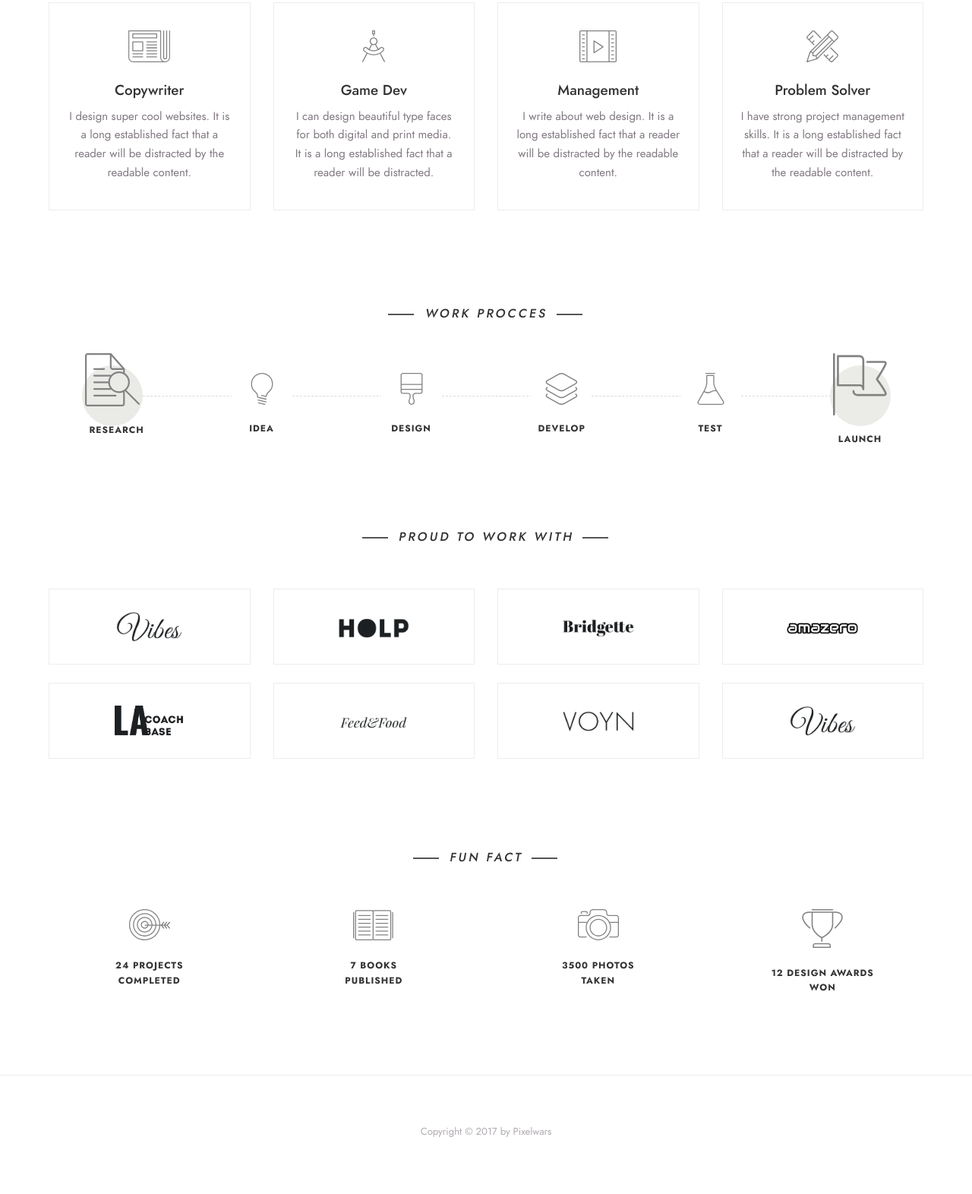
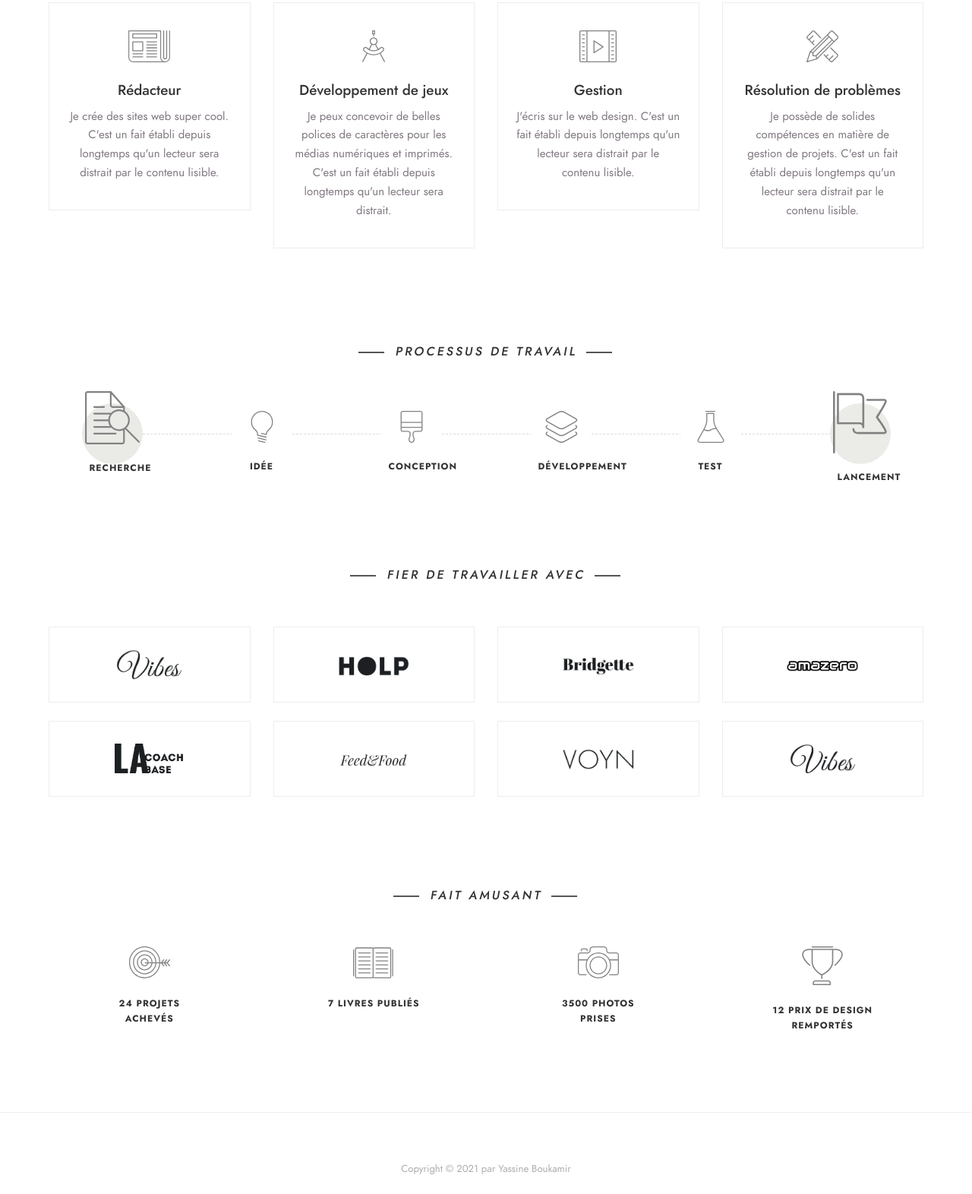
Before and after one commit to YassBouk/CV, a plain HTML site: page about.html in a window 1280 px wide. Shown: the part 1098-2670 px from the top of the page at 76% size. Drawn offline with Linux system fonts and the light colour scheme.

Commit message:
Update about.html

```diff
--- a/about.html
+++ b/about.html
@@ -201,8 +201,7 @@
 
                                                   <h2 class="fw-300">Bonjour, je suis Yassine Boukamir, un <strong>développeur
                                                             web</strong> basé à Charleroi.
-                                                            Je peux concevoir de belles <strong>polices de caractères</strong> et
-                                                      <strong>des interfaces utilisateurs</strong> pour les médias numériques et j'adore le thé.
+                                                            Je peux concevoir de belles <strong>interfaces utilisateurs</strong> pour les médias numériques et j'adore le thé.
                                                   </h2>
 
                                               </div>
@@ -230,9 +229,8 @@
                                               <!-- service -->
                                               <div class="service">
                                                   <img src="images/site/service-01.svg" alt="image" />
-                                                  <h3>Copywriter</h3>
-                                                  <p>I design super cool websites. It is a long established fact that
-                                                      a reader will be distracted by the readable content.</p>
+                                                  <h3>Rédacteur</h3>
+                                                  <p>Je crée des sites web super cool. C'est un fait établi depuis longtemps qu'un lecteur sera distrait par le contenu lisible.</p>
                                               </div>
                                               <!-- service -->
 
@@ -245,10 +243,8 @@
                                               <!-- service -->
                                               <div class="service">
                                                   <img src="images/site/service-02.svg" alt="image" />
-                                                  <h3>Game Dev</h3>
-                                                  <p>I can design beautiful type faces for both digital and print
-                                                        media. It is a long established fact that a reader will be
-                                                      distracted.</p>
+                                                  <h3>Développement de jeux</h3>
+                                                  <p>Je peux concevoir de belles polices de caractères pour les médias numériques et imprimés. C'est un fait établi depuis longtemps qu'un lecteur sera distrait.</p>
                                               </div>
                                               <!-- service -->
 
@@ -261,9 +257,8 @@
                                               <!-- service -->
                                               <div class="service">
                                                   <img src="images/site/service-03.svg" alt="image" />
-                                                  <h3>Management</h3>
-                                                  <p>I write about web design. It is a long established fact that a
-                                                      reader will be distracted by the readable content.</p>
+                                                  <h3>Gestion</h3>
+                                                  <p>J'écris sur le web design. C'est un fait établi depuis longtemps qu'un lecteur sera distrait par le contenu lisible.</p>
                                               </div>
                                               <!-- service -->
 
@@ -276,10 +271,8 @@
                                               <!-- service -->
                                               <div class="service">
                                                   <img src="images/site/service-04.svg" alt="image" />
-                                                  <h3>Problem Solver</h3>
-                                                  <p>I have strong project management skills. It is a long
-                                                        established fact that a reader will be distracted by the
-                                                      readable content.</p>
+                                                  <h3>Résolution de problèmes</h3>
+                                                  <p>Je possède de solides compétences en matière de gestion de projets. C'est un fait établi depuis longtemps qu'un lecteur sera distrait par le contenu lisible.</p>
                                               </div>
                                               <!-- service -->
 
@@ -299,7 +292,7 @@
                                       <!-- section-title -->
                                       <div class="section-title center">
                                           <h2>
-                                              <i>work procces</i>
+                                              <i>processus de travail</i>
                                           </h2>
                                       </div>
                                       <!-- section-title -->
@@ -314,7 +307,7 @@
                                               <!-- process -->
                                               <div class="process">
                                                   <img src="images/site/process-01.svg" alt="image" />
-                                                  <h4>Research</h4>
+                                                  <h4>Recherche</h4>
                                               </div>
                                               <!-- process -->
 
@@ -327,7 +320,7 @@
                                               <!-- process -->
                                               <div class="process">
                                                   <img src="images/site/process-02.svg" alt="image" />
-                                                  <h4>IDEA</h4>
+                                                  <h4>Idée</h4>
                                               </div>
                                               <!-- process -->
 
@@ -340,7 +333,7 @@
                                               <!-- process -->
                                               <div class="process">
                                                   <img src="images/site/process-03.svg" alt="image" />
-                                                  <h4>DESIGN</h4>
+                                                  <h4>Conception</h4>
                                               </div>
                                               <!-- process -->
 
@@ -354,7 +347,7 @@
                                               <!-- process -->
                                               <div class="process">
                                                   <img src="images/site/process-04.svg" alt="image" />
-                                                  <h4>DEVELOP</h4>
+                                                  <h4>Développement</h4>
                                               </div>
                                               <!-- process -->
 
@@ -367,7 +360,7 @@
                                               <!-- process -->
                                               <div class="process">
                                                   <img src="images/site/process-05.svg" alt="image" />
-                                                  <h4>TEST</h4>
+                                                  <h4>Test</h4>
                                               </div>
                                               <!-- process -->
 
@@ -380,7 +373,7 @@
                                               <!-- process -->
                                               <div class="process">
                                                   <img src="images/site/process-06.svg" alt="image" />
-                                                  <h4>LAUNCH</h4>
+                                                  <h4>Lancement</h4>
                                               </div>
                                               <!-- process -->
 
@@ -400,7 +393,7 @@
                                       <!-- section-title -->
                                       <div class="section-title center">
                                           <h2>
-                                              <i>Proud to work with</i>
+                                              <i>Fier de travailler avec</i>
                                           </h2>
                                       </div>
                                       <!-- section-title -->
@@ -534,7 +527,7 @@
 
                                       <div class="section-title center">
                                           <h2>
-                                              <i>fun fact</i>
+                                              <i>fait amusant</i>
                                           </h2>
                                       </div>
                                       <!-- section-title -->
@@ -548,7 +541,7 @@
                                               <!-- fun-fact -->
                                               <div class="fun-fact">
                                                   <img src="images/site/fun-01.svg" alt="fun fact">
-                                                  <h4>24 Projects Completed</h4>
+                                                  <h4>24 projets achevés</h4>
                                               </div>
                                               <!-- fun-fact -->
 
@@ -561,7 +554,7 @@
                                               <!-- fun-fact -->
                                               <div class="fun-fact">
                                                   <img src="images/site/fun-02.svg" alt="fun fact">
-                                                  <h4>7 Books Published</h4>
+                                                  <h4>7 livres publiés</h4>
                                               </div>
                                               <!-- fun-fact -->
 
@@ -574,7 +567,7 @@
                                               <!-- fun-fact -->
                                               <div class="fun-fact">
                                                   <img src="images/site/fun-03.svg" alt="fun fact">
-                                                  <h4>3500 Photos Taken</h4>
+                                                  <h4>3500 photos prises</h4>
                                               </div>
                                               <!-- fun-fact -->
 
@@ -587,7 +580,7 @@
                                               <!-- fun-fact -->
                                               <div class="fun-fact">
                                                   <img src="images/site/fun-04.svg" alt="fun fact">
-                                                  <h4>12 Design Awards Won</h4>
+                                                  <h4>12 prix de design remportés</h4>
                                               </div>
                                               <!-- fun-fact -->
 
@@ -657,7 +650,7 @@
                 <!-- .site-info -->
                 <div class="site-info">
                     <div class="textwidget">
-                        <p><a href="http://pixelwars.org/">Copyright &copy; 2017 by Pixelwars</a></p>
+                        <p><a href="http://pixelwars.org/">Copyright &copy; 2021 par Yassine Boukamir</a></p>
                     </div>
                 </div>
                 <!-- .site-info -->
@@ -684,7 +677,7 @@
     </div>
     <!-- PAGE -->
 
-    <a href="#" id="back-to-top" class="show">↑ <span>Scroll to top</span></a>
+    <a href="#" id="back-to-top" class="show">↑ <span>Haut de page</span></a>
 
 
 
```
